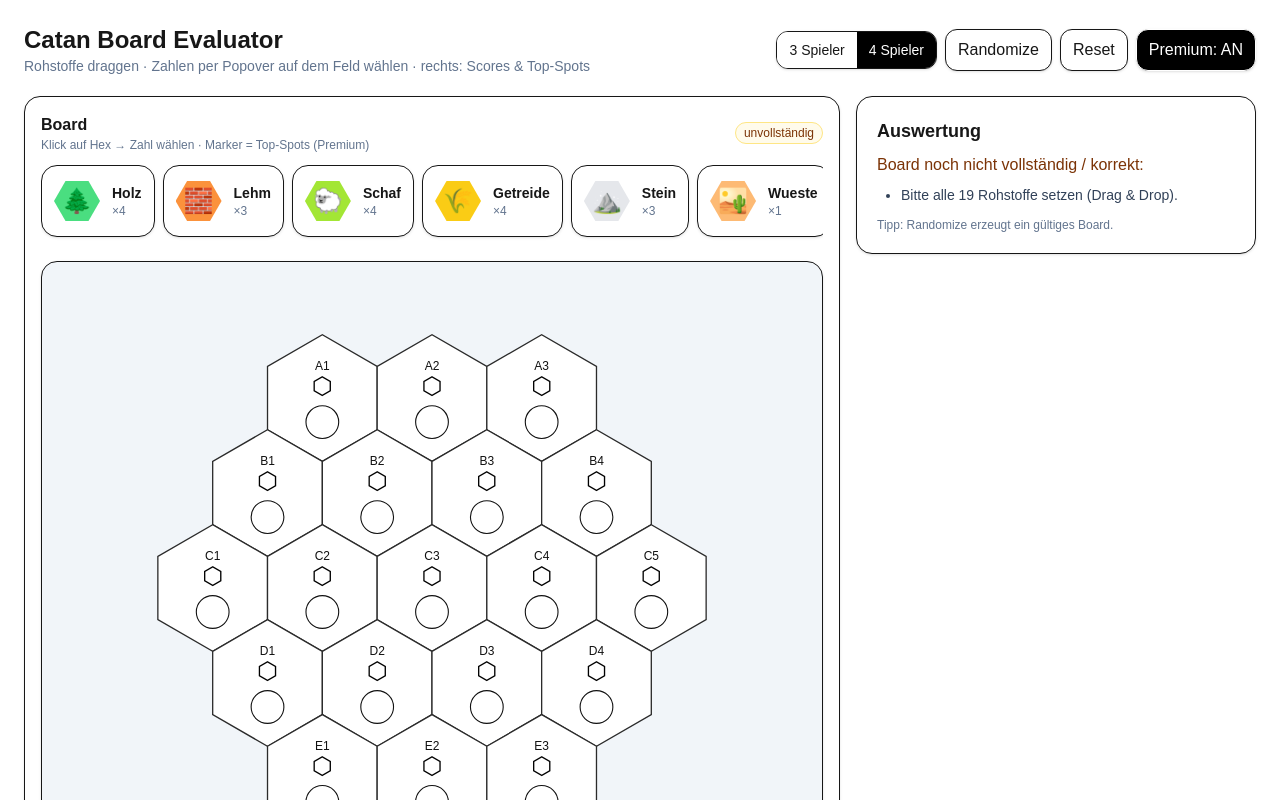
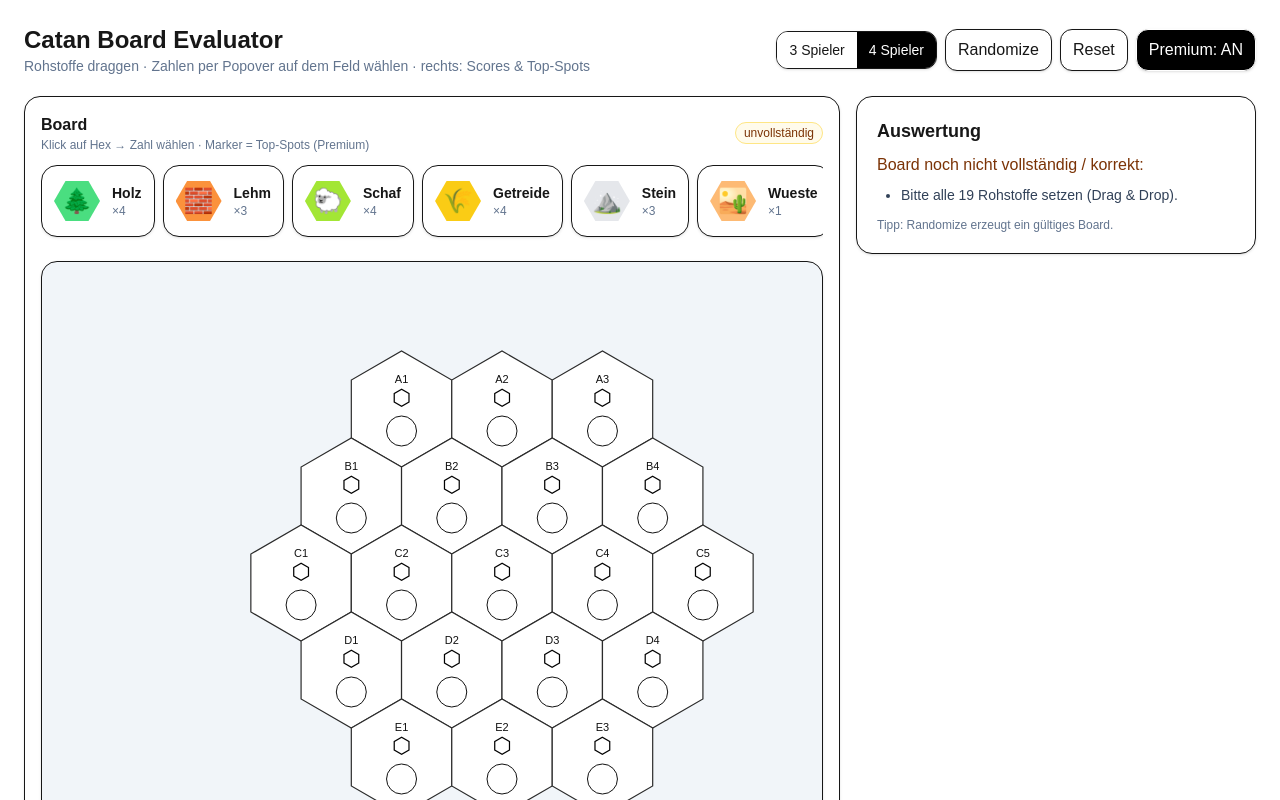
Before and after one commit to ravenxfx/catan-evaluator, a Next.js app: page / in a window 1280 px wide. Shown: the top 800 px of the page. Built offline with nearby package versions, Linux system fonts and the light colour scheme.

Commit message:
fix board hitbox alignment (fixed canvas)

```diff
--- a/src/components/DndBoard.tsx
+++ b/src/components/DndBoard.tsx
@@ -14,6 +14,10 @@
 
 const RESOURCES: Resource[] = ["holz", "lehm", "schaf", "getreide", "stein", "wueste"];
 const NUMBERS = [2, 3, 4, 5, 6, 8, 9, 10, 11, 12];
+
+// FIXED CANVAS so SVG + overlay align perfectly on Vercel + all screens
+const CANVAS_W = 920;
+const CANVAS_H = 620;
 
 function resIcon(res: Resource | null) {
   switch (res) {
@@ -205,7 +209,7 @@
         drop.setNodeRef(node);
         drag.setNodeRef(node);
       }}
-      className="absolute pointer-events-auto"
+      className="absolute"
       style={{
         left: cx,
         top: cy,
@@ -222,7 +226,6 @@
         e.stopPropagation();
         onSelect();
       }}
-      // drag handlers ONLY if draggable
       {...(hasRes ? drag.listeners : {})}
       {...(hasRes ? drag.attributes : {})}
     />
@@ -319,8 +322,9 @@
     }
   }
 
+  // geometry
   const size = 58;
-  const padding = 110;
+  const padding = 90; // internal padding in the canvas coordinate system
 
   const positions = state.tiles.map((t) => {
     const p = axialToPixel(t.q, t.r, size);
@@ -332,10 +336,12 @@
   const minY = Math.min(...positions.map((p) => p.y));
   const maxY = Math.max(...positions.map((p) => p.y));
 
-  const width = maxX - minX + padding * 2;
-  const height = maxY - minY + padding * 2;
-  const offsetX = padding - minX;
-  const offsetY = padding - minY;
+  // IMPORTANT: Use fixed canvas; offsets center content into this canvas
+  const contentW = maxX - minX + padding * 2;
+  const contentH = maxY - minY + padding * 2;
+
+  const offsetX = (CANVAS_W - contentW) / 2 + padding - minX;
+  const offsetY = (CANVAS_H - contentH) / 2 + padding - minY;
 
   const canEditNumber = !!selectedTile && selectedTile.res !== null && selectedTile.res !== "wueste";
 
@@ -354,6 +360,7 @@
   return (
     <DndContext onDragEnd={onDragEnd}>
       <div className="space-y-4">
+        {/* tokens row */}
         <div className="flex items-center gap-2 overflow-x-auto flex-nowrap pb-2">
           {RESOURCES.map((r) => (
             <DraggableResourceHex key={r} res={r} count={state.resourcePool[r]} />
@@ -374,7 +381,14 @@
           </div>
         </div>
 
-        <div data-board-wrap="1" className="relative rounded-2xl border bg-slate-100 shadow-sm p-4 flex justify-center" style={{ minHeight: 640 }}>
+        {/* board */}
+        <div
+          data-board-wrap="1"
+          className="relative rounded-2xl border bg-slate-100 shadow-sm flex justify-center items-center"
+          style={{ minHeight: CANVAS_H + 24 }}
+        >
+          {/* fixed canvas container -> overlay & svg share exact pixels */}
+          <div className="relative" style={{ width: CANVAS_W, height: CANVAS_H }}>
             {selected && selectedCenter && (
               <div
                 data-popover="num"
@@ -457,9 +471,7 @@
               </div>
             )}
 
-          {/* HTML overlay: BOTH drop + drag */}
-          <div className="absolute inset-0 flex justify-center" style={{ padding: 16 }}>
-            <div className="relative" style={{ width: "100%", maxWidth: 920, height: 620 }}>
+            {/* overlay hit areas */}
             {state.tiles.map((t) => {
               const p = axialToPixel(t.q, t.r, size);
               const cx = p.x + offsetX;
@@ -483,11 +495,9 @@
                 />
               );
             })}
-            </div>
-          </div>
 
-          {/* SVG render */}
-          <svg viewBox={`0 0 ${width} ${height}`} style={{ width: "100%", maxWidth: 920, height: 620 }}>
+            {/* SVG render (same fixed pixel box) */}
+            <svg width={CANVAS_W} height={CANVAS_H} viewBox={`0 0 ${CANVAS_W} ${CANVAS_H}`} className="absolute inset-0">
               {state.tiles.map((t) => {
                 const p = axialToPixel(t.q, t.r, size);
                 const cx = p.x + offsetX;
@@ -541,6 +551,7 @@
             </svg>
           </div>
         </div>
+      </div>
     </DndContext>
   );
 }
```
Lines whose indentation alone changed are shown as unchanged.
